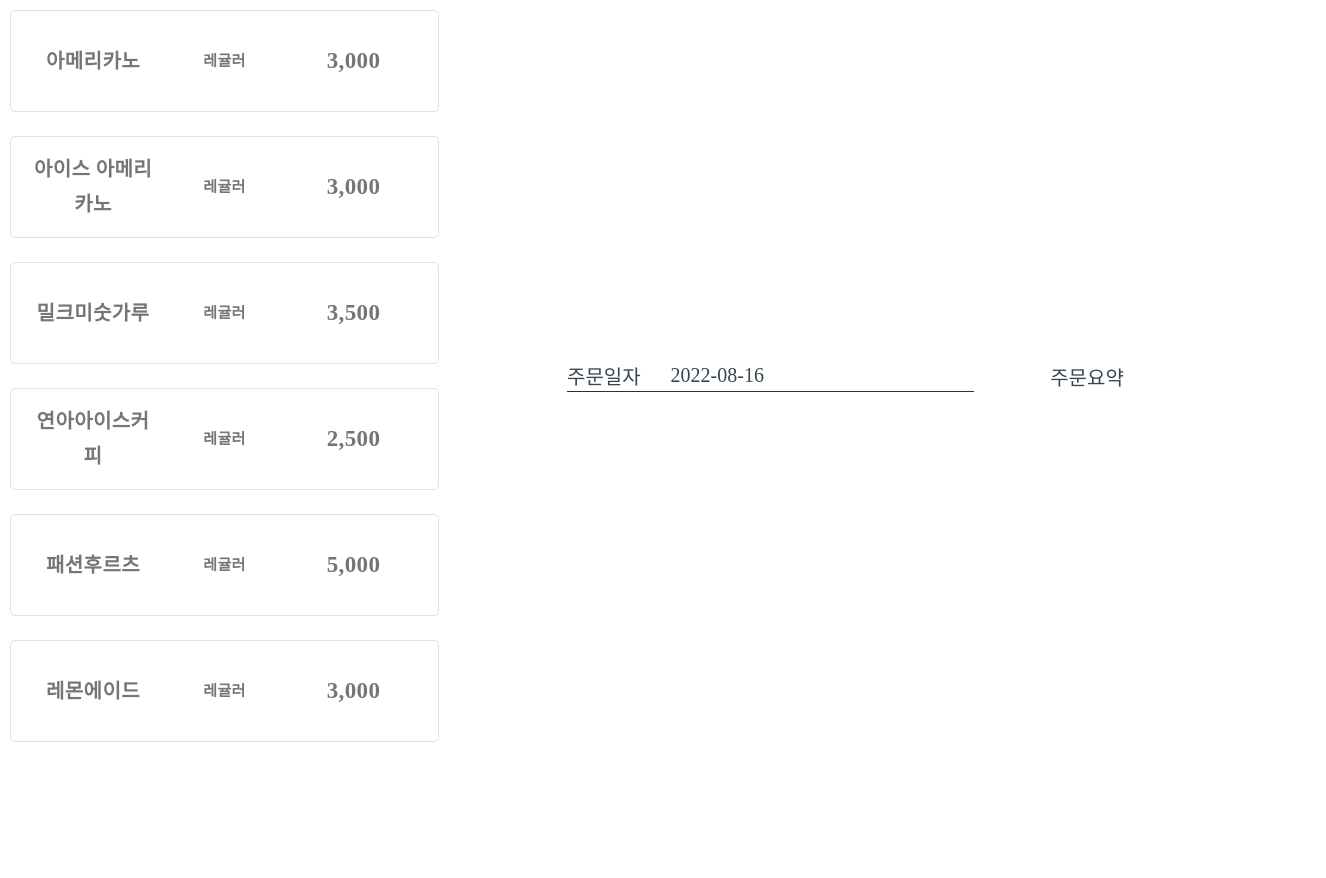
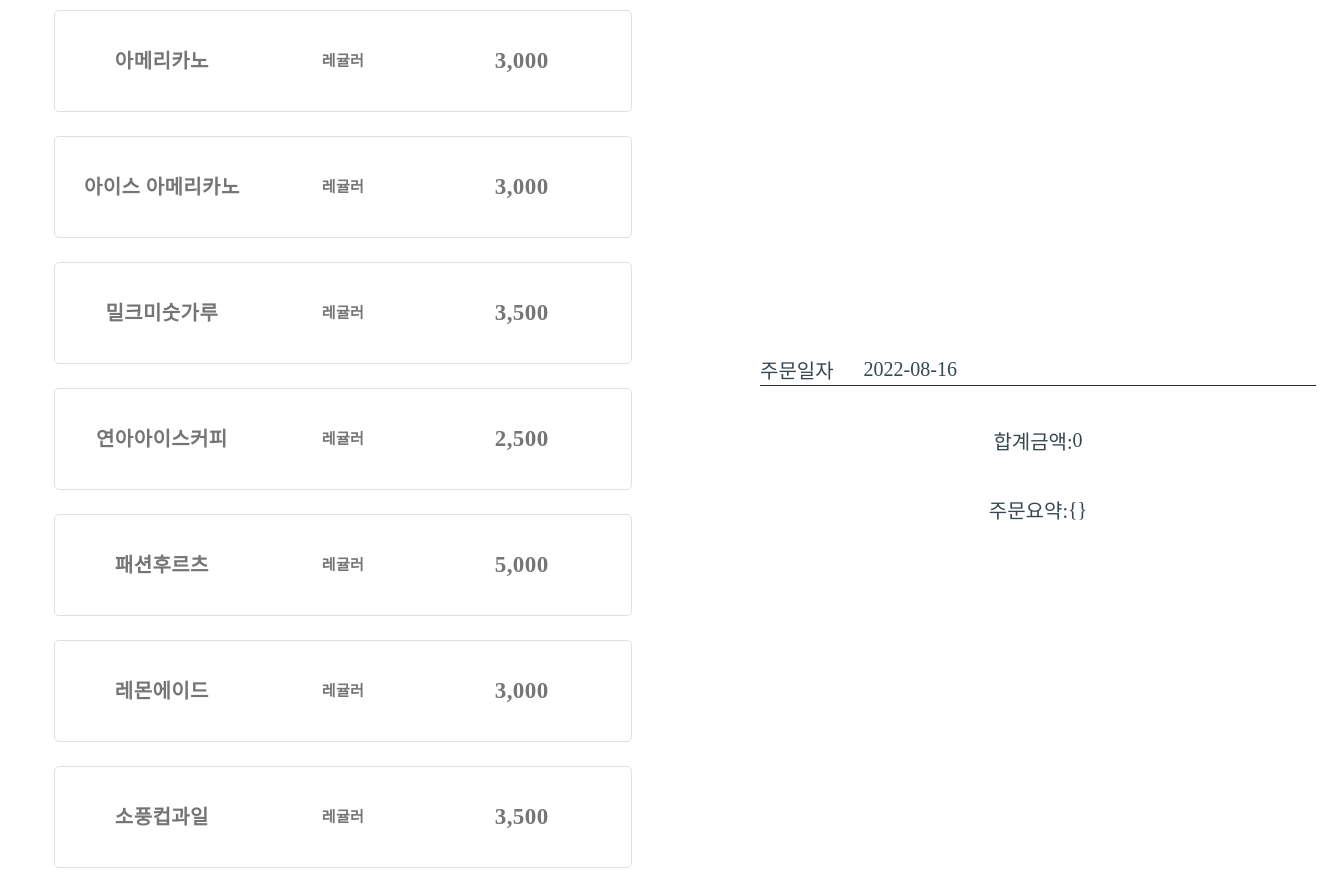
Before and after one commit to kiilove/sporder, a React (Create React App) app: page /order in a window 1280 px wide. Shown: the whole page, 1326 px wide, since content can reach past the window. Before the commit the page ends 800 px from the top, so only its background shows below. Built offline with nearby package versions, Linux system fonts and the light colour scheme.

Commit message:
commit on "main"

```diff
--- a/src/data.js
+++ b/src/data.js
@@ -53,4 +53,13 @@ export const menuItems = [
     size: "레귤러",
     price: 3000,
   },
+  {
+    id: 7,
+    code: "CF",
+    title: "소풍컵과일",
+    type: "none",
+    option: "none",
+    size: "레귤러",
+    price: 3500,
+  },
 ];
--- a/src/pages/Order.jsx
+++ b/src/pages/Order.jsx
@@ -25,7 +25,7 @@ const Wrapper = styled.div`
 const MenuContainer = styled.div`
   display: flex;
   flex-direction: column;
-  width: 35%;
+  width: 45%;
   height: 100% auto;
   justify-content: center;
   align-content: center;
@@ -36,19 +36,11 @@ const MenuContainer = styled.div`
 const OrderContainer = styled.div`
   display: flex;
   flex-direction: column;
-  width: 35%;
+  width: 45%;
 
   justify-content: center;
   align-content: center;
   align-items: flex-start;
-  padding: 10px;
-`;
-const SummaryContainer = styled.div`
-  display: flex;
-  flex-direction: column;
-  width: 30%;
-  justify-content: center;
-  align-items: center;
   padding: 10px;
 `;
 
@@ -115,6 +107,9 @@ const SummaryItemRow = styled.div`
 
 const Order = () => {
   const [orderList, setOrderList] = useState([]);
+  const [orderCount, setOrderCount] = useState({});
+  const [sumPrice, setSumPrice] = useState({});
+  const [sumOrder, setSumOrder] = useState({});
 
   const handleOrderList = (props) => {
     const orderLength = orderList.length > 0 ? orderList.length + 1 : 1;
@@ -134,9 +129,26 @@ const Order = () => {
   useEffect(() => {
     const sumPrice = orderList
       .map((item) => item.orderPrice)
-      .reduce((sum, item) => parseInt(sum) + parseInt(item), 0);
+      .reduce((sum, price) => parseInt(sum) + parseInt(price), 0);
+    setSumPrice(sumPrice);
+    const sumCount = orderList
+      .map((item) => item.orderTitle)
+      .reduce((accu, curr) => {
+        accu[curr] = (accu[curr] || 0) + 1;
+        return accu;
+      }, {});
+    setSumOrder(sumCount);
+
+    console.log(sumCount);
     console.log(sumPrice);
   }, [orderList]);
+
+  // useEffect(() => {
+  //   menuItems.map((item) => {
+  //     setOrderCount((orderCount[item.code] = 0));
+  //   });
+  //   console.log(orderCount);
+  // }, []);
 
   return (
     <Container>
@@ -219,6 +231,14 @@ const Order = () => {
                 </Typotext>
                 <Typotext size={"20px"}>2022-08-16</Typotext>
               </OrderItemRow>
+              <SummaryItemRow>
+                <Typotext size={"20px"}>합계금액: </Typotext>
+                <Typotext size={"20px"}>{JSON.stringify(sumPrice)}</Typotext>
+              </SummaryItemRow>
+              <SummaryItemRow>
+                <Typotext size={"20px"}>주문요약: </Typotext>
+                <Typotext size={"20px"}>{JSON.stringify(sumOrder)}</Typotext>
+              </SummaryItemRow>
               {orderList.map((item, idx) => (
                 <OrderItemRow>
                   <Typotext size={"20px"} style={{ marginRight: "30px" }}>
@@ -232,13 +252,6 @@ const Order = () => {
             </Stack>
           </OrderContentWrapper>
         </OrderContainer>
-        <SummaryContainer>
-          <Stack>
-            <SummaryItemRow>
-              <Typotext size={"20px"}>주문요약</Typotext>
-            </SummaryItemRow>
-          </Stack>
-        </SummaryContainer>
       </Wrapper>
     </Container>
   );
```
